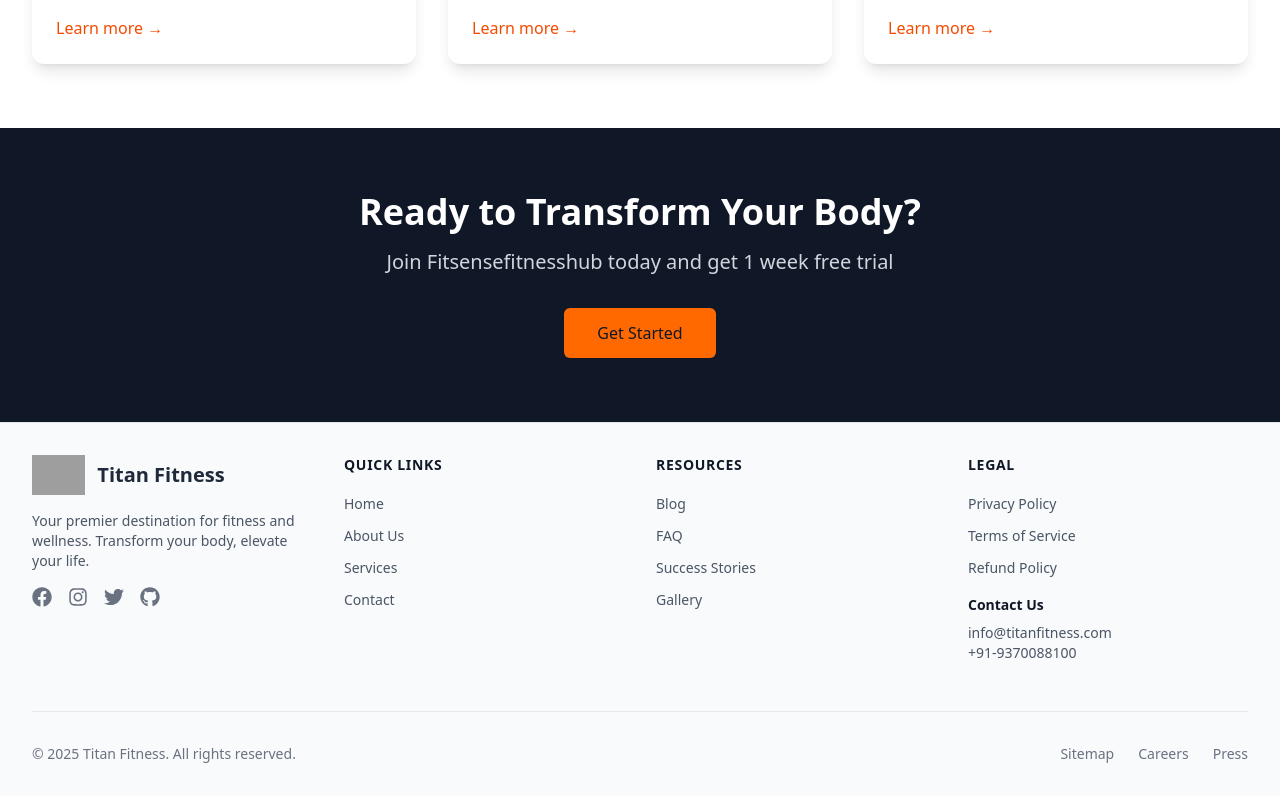
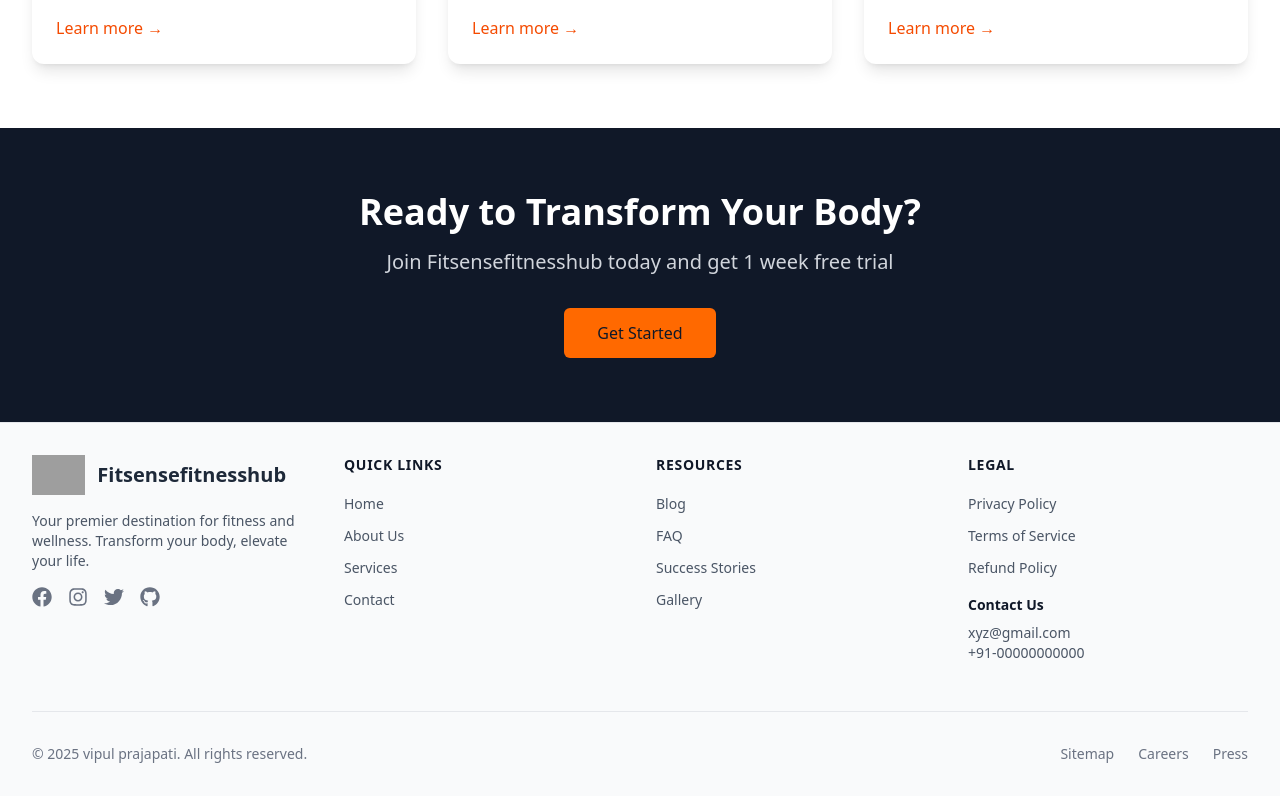
Before and after one commit to Vipullprajapati/fitness, a React (Vite) app: page / in a window 1280 px wide. Shown: the part 2344-3140 px from the top of the page. Built offline with nearby package versions, Linux system fonts and the light colour scheme; grey boxes are pictures that could not be loaded.

Commit message:
change in footer

```diff
--- a/src/components/Footer/Footer.jsx
+++ b/src/components/Footer/Footer.jsx
@@ -25,7 +25,7 @@ export default function Footer() {
                 alt="Titan Fitness Logo"
               />
               <span className="text-xl font-bold text-gray-800">
-                Titan Fitness
+                Fitsensefitnesshub
               </span>
             </Link>
             <p className="text-gray-600 text-sm">
@@ -43,7 +43,7 @@ export default function Footer() {
                 <FaTwitter className="h-5 w-5" />
               </a>
               <a
-                href="https://github.com/Vishallokhande8788"
+                href="https://github.com/vipullprajapati"
                 className="text-gray-500 hover:text-orange-600"
               >
                 <FaGithub className="h-5 w-5" />
@@ -168,8 +168,8 @@ export default function Footer() {
               <h4 className="text-sm font-semibold text-gray-900 mb-2">
                 Contact Us
               </h4>
-              <p className="text-gray-600 text-sm">info@titanfitness.com</p>
-              <p className="text-gray-600 text-sm">+91-9370088100</p>
+              <p className="text-gray-600 text-sm">xyz@gmail.com</p>
+              <p className="text-gray-600 text-sm">+91-00000000000</p>
             </div>
           </div>
         </div>
@@ -177,7 +177,7 @@ export default function Footer() {
         {/* Copyright Section */}
         <div className="mt-12 pt-8 border-t border-gray-200 flex flex-col md:flex-row justify-between items-center">
           <p className="text-gray-500 text-sm text-center md:text-left">
-            © {currentYear} Titan Fitness. All rights reserved.
+            © {currentYear} vipul prajapati. All rights reserved.
           </p>
           <div className="mt-4 md:mt-0 flex space-x-6">
             <Link
```
